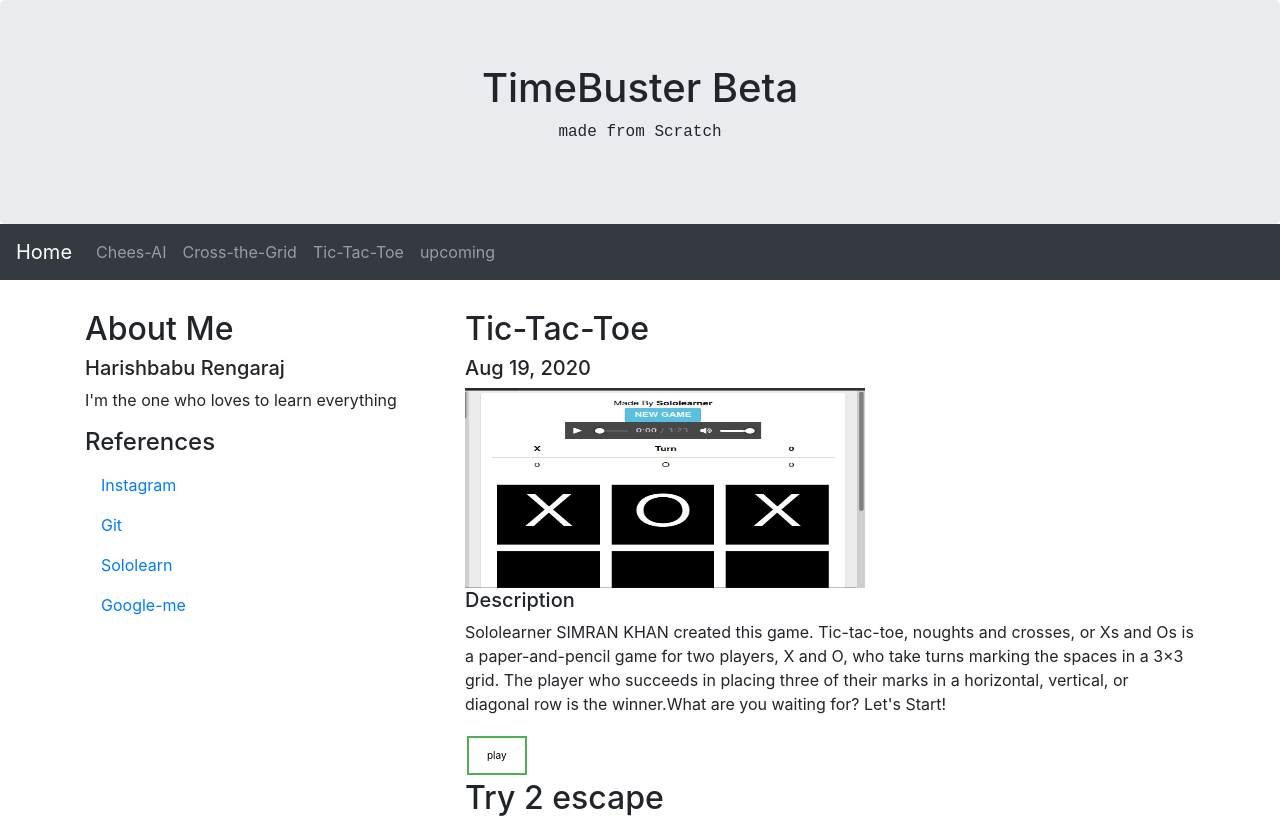
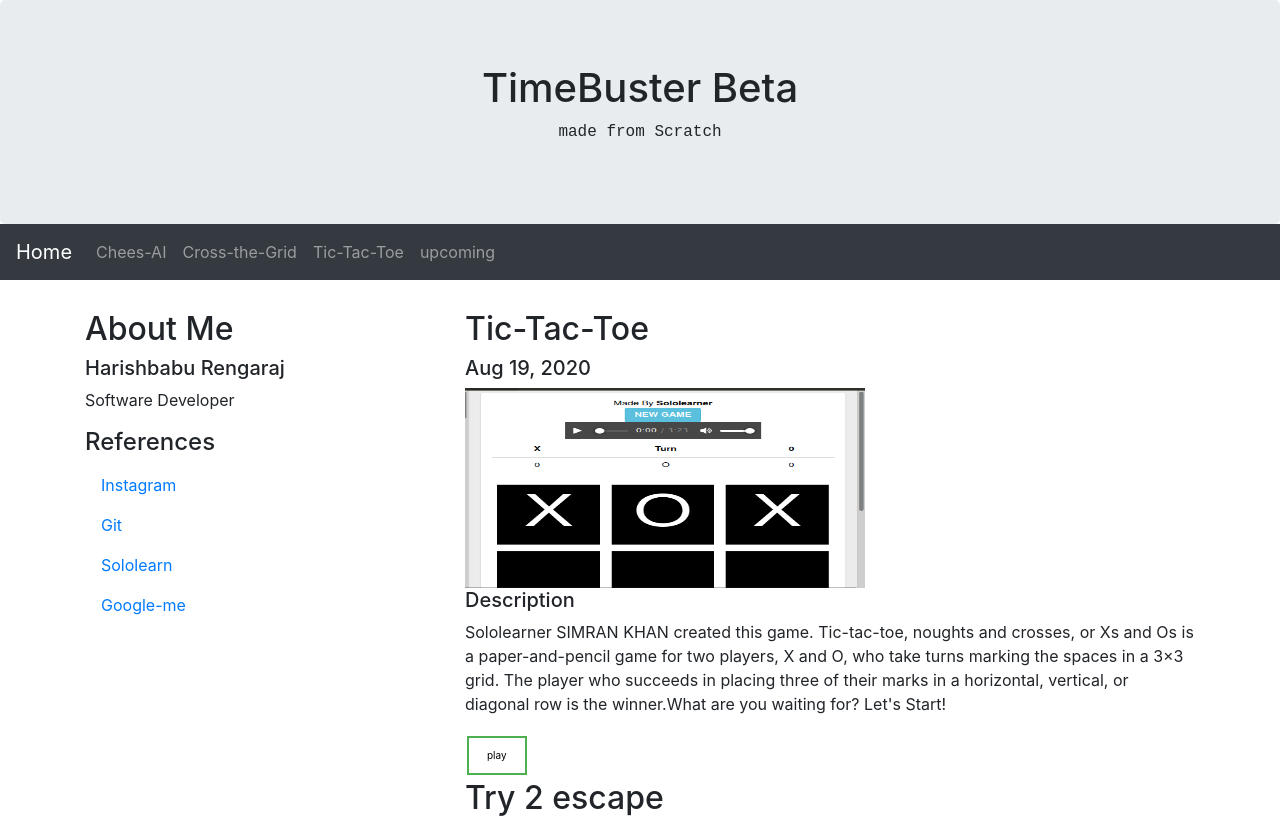
Before and after one commit to reharish/web, a plain HTML site: page index.html in a window 1280 px wide. Shown: the top 821 px of the page. Drawn offline with nearby package versions, Linux system fonts and the light colour scheme.

Commit message:
Update index.html

```diff
--- a/index.html
+++ b/index.html
@@ -96,7 +96,7 @@
       <h2>About Me</h2>
       <h5>Harishbabu Rengaraj</h5>
 
-      <p>I'm the one who loves to learn everything</p>
+      <p>Software Developer</p>
 
       <h4>References</h5>
       <ul class="nav nav-pills flex-column">
```
